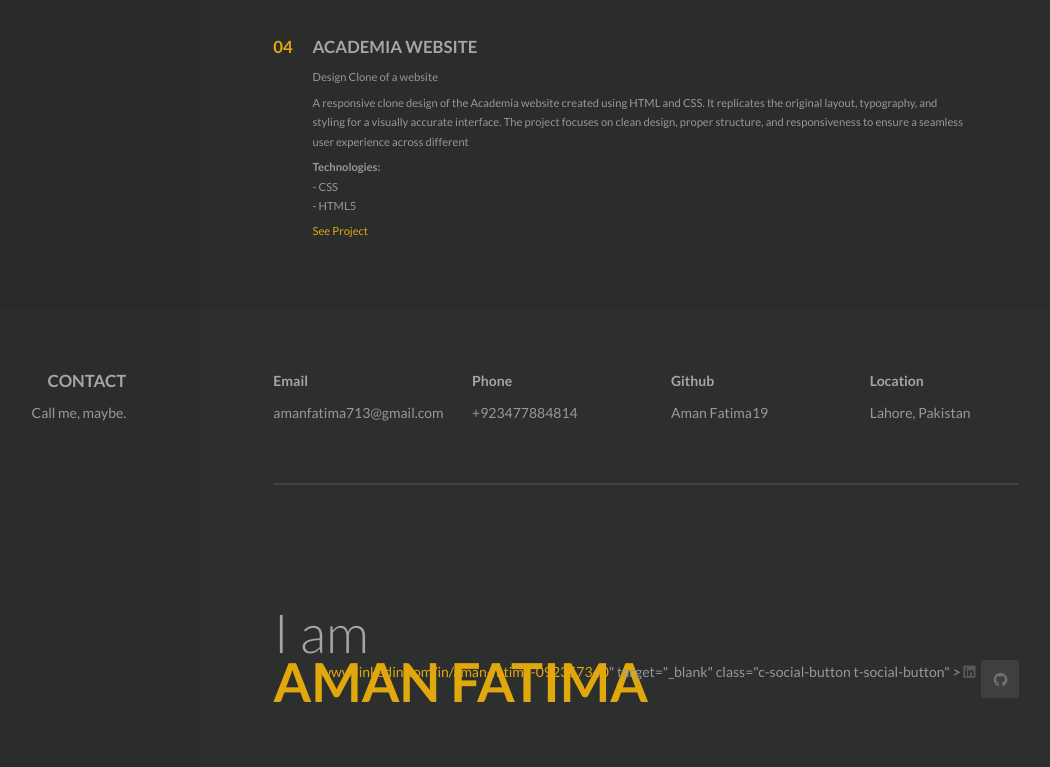
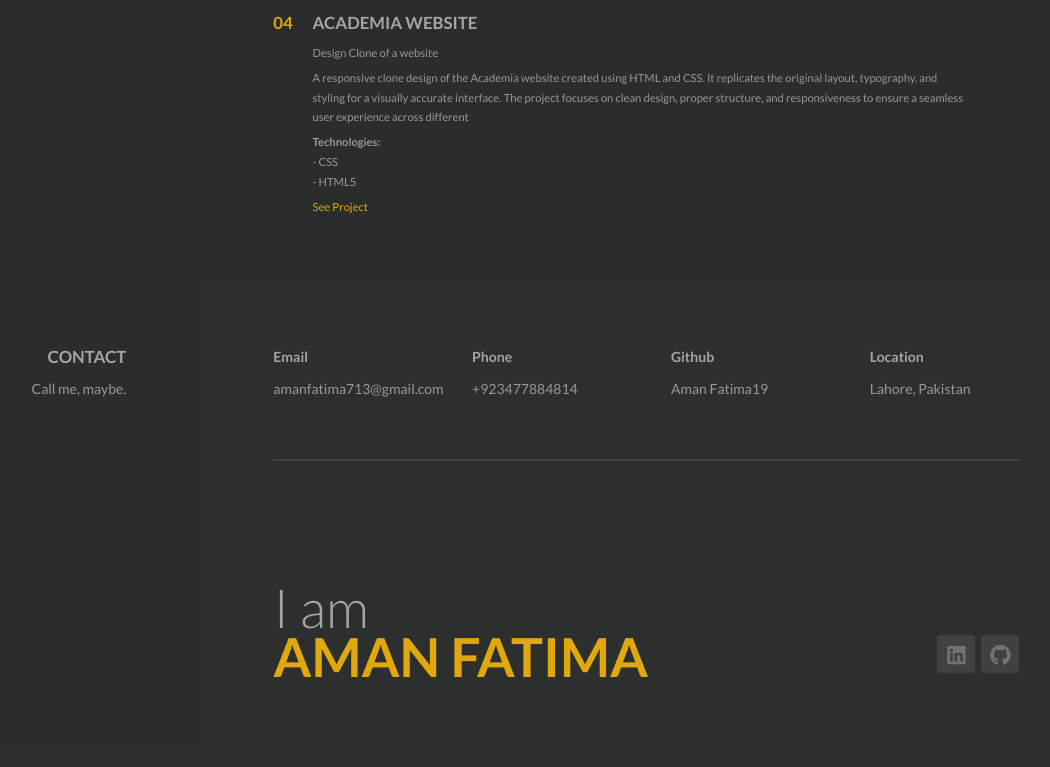
Before and after one commit to AmanFatima19/My-portfolio, a plain HTML site: page index.html in a window 1280 px wide. Shown: the part 4032-4799 px from the top of the page, without its empty margins (185-1235 px from the left). After the commit the page ends 4774 px from the top, so only its background shows below. Drawn offline with nearby package versions, Linux system fonts and the light colour scheme; some packages are replaced by stand-ins of ours; a script that the page names is missing.

Commit message:
Update index.html

```diff
--- a/index.html
+++ b/index.html
@@ -388,7 +388,7 @@
                                             </br>
                                             Expertise</br>
                                             </br>
-                                            - Wordpress </br> - jQuery/Javascript</br> - Bootstrap/HTML5/CSS3 </br> - Git (Bitbucket)</br> - Plugin Development/Theme Development</br>
+                                            - Wordpress </br> - Bootstrap/HTML5/CSS3 </br> - Github</br> - Plugin Development/Theme Development</br>
 
                                         </p>
                                     </div>
@@ -959,19 +959,16 @@
                                 <ul class="c-header__social-buttons  c-social-buttons">
 
                                     <li class="a-header">
-                                        <a href=" <a href="www.linkedin.com/in/aman-fatima-092357340">www.linkedin.com/in/aman-fatima-092357340</a>" target="_blank" class="c-social-button  t-social-button" >
-                                            <i class="fa fa-linkedin"></i>
+                                        <a href="www.linkedin.com/in/aman-fatima-092357340" target="_blank" class="c-social-button  t-social-button" >
+                                            <i class="fa  fa-lg  fa-linkedin"></i>
                                         </a>
                                     </li>
 
-
                                     <li class="a-header">
                                         <a href="https://github.com/" target="_blank" class="c-social-button  t-social-button">
-                                            <i class="fa fa-github"></i>
+                                            <i class="fa  fa-lg  fa-github"></i>
                                         </a>
                                     </li>
-
-
                                 </ul>
 
                             </div>
```
